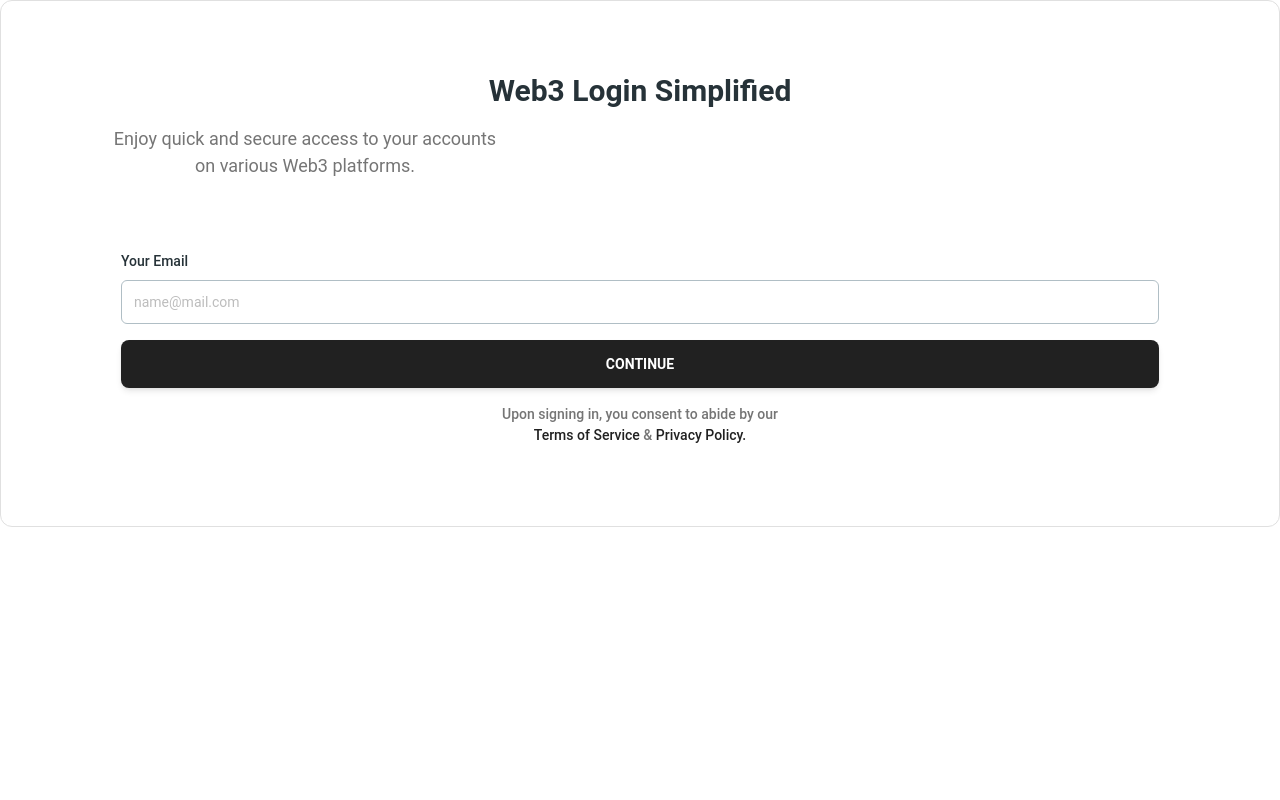
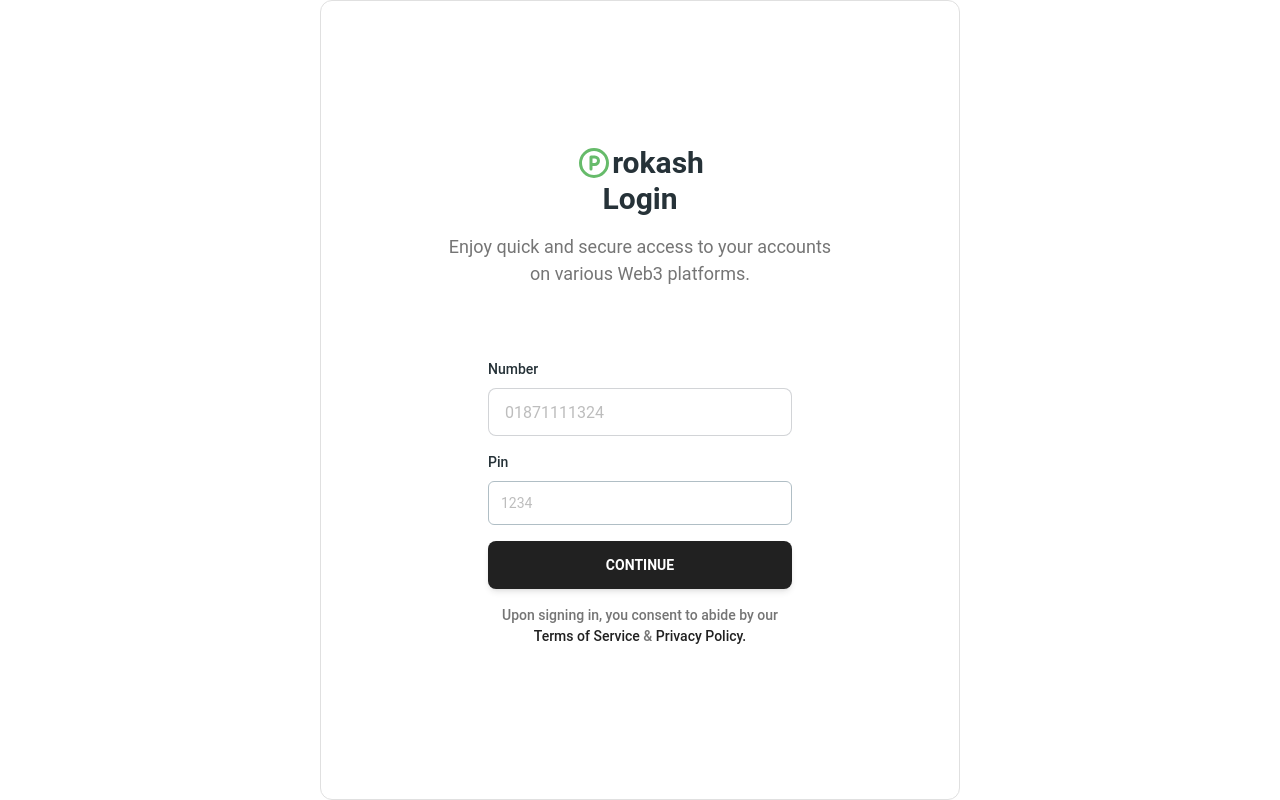
Before and after one commit to riyajul505/ProKash---A-MFS-like-Bkash, a React (Vite) app in the folder Client/: page / in a window 1280 px wide. Built offline with nearby package versions, Linux system fonts and the light colour scheme.

Commit message:
login page designed

```diff
--- a/Client/package.json
+++ b/Client/package.json
@@ -17,6 +17,7 @@
     "react": "^18.2.0",
     "react-dom": "^18.2.0",
     "react-hook-form": "^7.52.2",
+    "react-icons": "^5.3.0",
     "react-router-dom": "^6.23.0",
     "sort-by": "^0.0.2"
   },
--- a/Client/src/Pages/Login/Login.jsx
+++ b/Client/src/Pages/Login/Login.jsx
@@ -1,17 +1,24 @@
 import {
+  Button,
   Card,
-    Input,
-    Button,
   CardBody,
   CardHeader,
+  Input,
   Typography,
 } from "@material-tailwind/react";
+import { useForm } from "react-hook-form";
+import { TbBrandProducthunt } from "react-icons/tb";
+
 const Login = () => {
+  const { register, handleSubmit } = useForm();
+  const onSubmit = (data) => {
+    console.log(data);
+  };
   return (
-        <div>
+    <div className="flex justify-center bg-white h-[100vh]">
       <Card
         shadow={false}
-      className="md:px-24 md:py-14 py-8 border border-gray-300"
+        className="md:px-24 md:py-14 py-8 border border-gray-300 lg:w-1/2 items-center justify-center"
       >
         <CardHeader shadow={false} floated={false} className="text-center">
           <Typography
@@ -19,7 +26,11 @@ const Login = () => {
             color="blue-gray"
             className="mb-4 !text-3xl lg:text-4xl"
           >
-          Web3 Login Simplified
+            <span className="flex flex-row justify-center items-center">
+              <TbBrandProducthunt className="text-4xl text-green-400" />
+              rokash
+            </span>{" "}
+            Login
           </Typography>
           <Typography className="!text-gray-600 text-[18px] font-normal md:max-w-sm">
             Enjoy quick and secure access to your accounts on various Web3
@@ -28,7 +39,7 @@ const Login = () => {
         </CardHeader>
         <CardBody>
           <form
-          action="#"
+            onSubmit={handleSubmit(onSubmit)}
             className="flex flex-col gap-4 md:mt-12"
           >
             <div>
@@ -38,24 +49,49 @@ const Login = () => {
                   color="blue-gray"
                   className="block font-medium mb-2"
                 >
-                Your Email
+                  Number
+                </Typography>
+              </label>
+              <input
+                id="number"
+                color="gray"
+                {...register("number", { required: true })}
+                max={11}
+                min={11}
+                type="number"
+                placeholder="01871111324"
+                className="input input-bordered w-full max-w-xs"
+              />
+            </div>
+            <div>
+              <label htmlFor="email">
+                <Typography
+                  variant="small"
+                  color="blue-gray"
+                  className="block font-medium mb-2"
+                >
+                  Pin
                 </Typography>
               </label>
               <Input
                 id="email"
                 color="gray"
                 size="lg"
-              type="email"
-              name="email"
-              placeholder="name@mail.com"
-              className="!w-full placeholder:!opacity-100 focus:!border-t-primary !border-t-blue-gray-200"
+                type="number"
+                max={4}
+                min={4}
+                {...register("pin", { required: true })}
+                inputMode="numeric"
+                name="pin"
+                placeholder="1234"
+                className="!w-full placeholder:!opacity-100 focus:!border-t-primary !border-t-blue-gray-200 "
                 labelProps={{
                   className: "hidden",
                 }}
               />
             </div>
-          <Button size="lg" color="gray" fullWidth>
-            continue
+            <Button size="lg" color="gray" fullWidth type="submit">
+              Continue
             </Button>
 
             <Typography
--- a/Client/src/Pages/Registration/Registration.jsx
+++ b/Client/src/Pages/Registration/Registration.jsx
@@ -1,4 +1,3 @@
-import React from "react";
 import { useForm } from "react-hook-form";
 import { Link } from "react-router-dom";
 
```
Also changed, not shown: 1 other file (tests, documents, lock files or other folders). Lines whose indentation alone changed are shown as unchanged.
